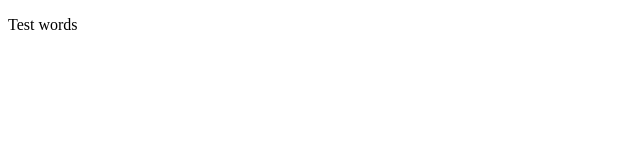
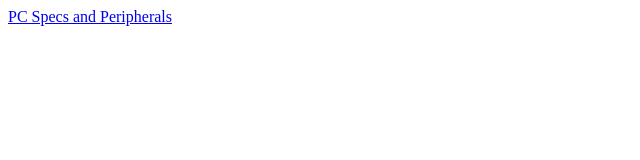
Before and after one commit to stiehl122/stiehl.github.io, a plain HTML site: page index.html in a window 1280 px wide. Shown: the whole page, without its empty margins (0-640 px from the left). Drawn offline with Linux system fonts and the light colour scheme.

Commit message:
pc specs

```diff
--- a/index.html
+++ b/index.html
@@ -7,6 +7,7 @@
     <title>Document</title>
 </head>
 <body>
-    <p>Test words</p>
+
+<a href="https://docs.google.com/document/d/19jVhk40yVFTuZ0dtTuroZXCbWzo6Q-bUhyLkXbHdgb8/edit?usp=sharing">PC Specs and Peripherals</a>
 </body>
 </html>
```
